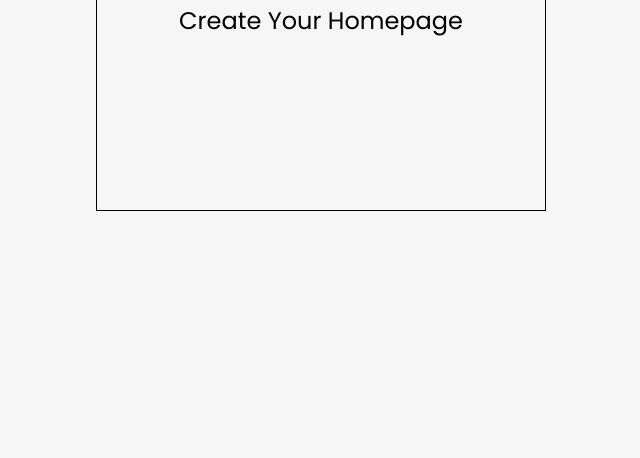
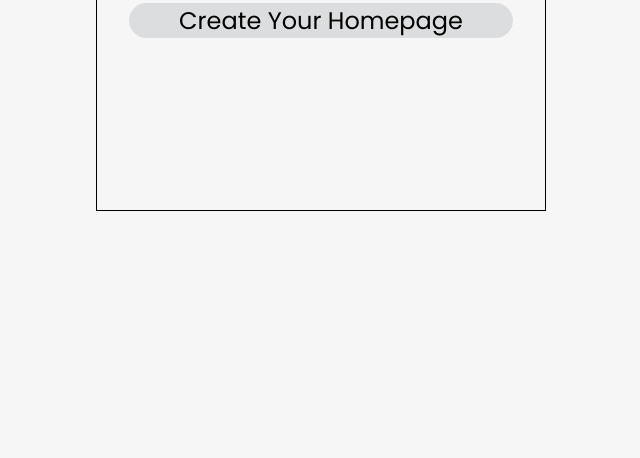
Before and after one commit to BitsuMamo/wap, a plain HTML site: page index.html in a window 1280 px wide. Shown: the part 342-800 px from the top of the page, without its empty margins (319-959 px from the left). Drawn offline with Linux system fonts and the light colour scheme.

Commit message:
update list styling

```diff
--- a/index.css
+++ b/index.css
@@ -44,6 +44,11 @@ body {
     text-align: center;
 }
 
+#assignment-list li{
+    background-color: #dcddde;
+    border-radius: 2rem;
+}
+
 #assignment-list li:hover{
     font-size: 1.6rem;
     transition: 0.3s;
```
